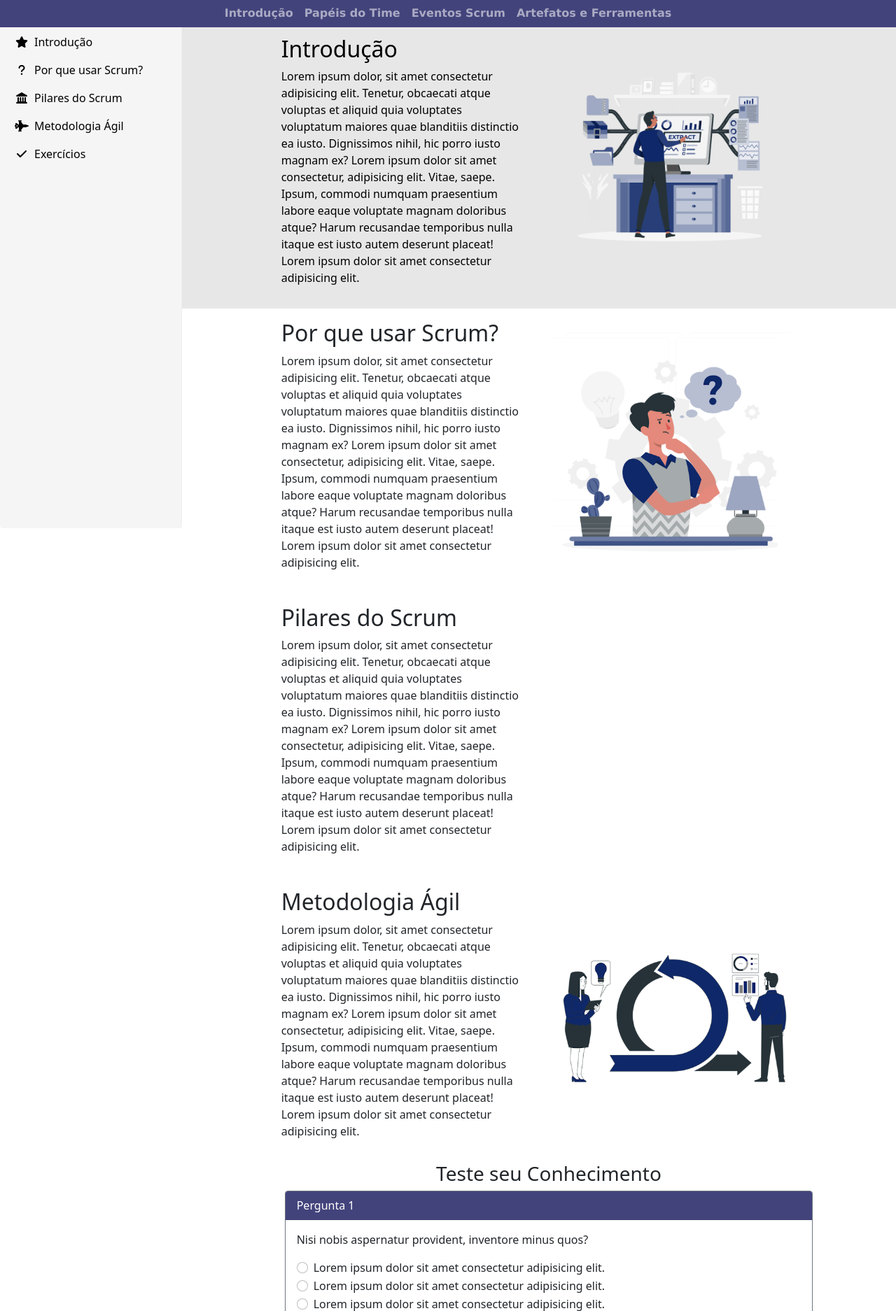
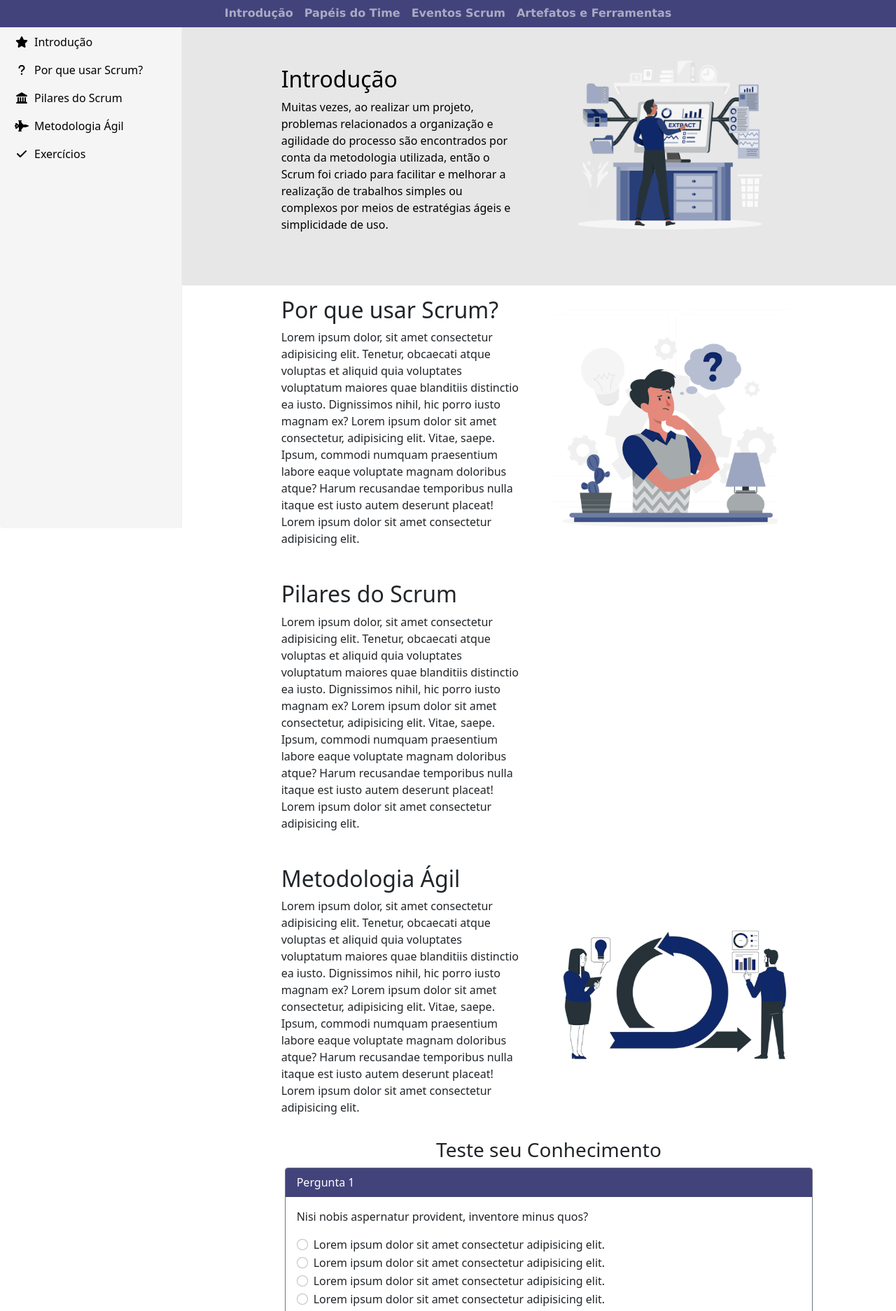
Before and after one commit to Templasan/API---ADS-semestre-1, a Flask app: page /introducao in a window 1280 px wide. Shown: the part 45-1919 px from the top of the page at 70% size. Run offline with Flask 3, Linux system fonts and the light colour scheme; some libraries are stand-ins or nearby versions; grey boxes are pictures that could not be loaded.

Commit message:
Update introducao.html

```diff
--- a/src/templates/introducao.html
+++ b/src/templates/introducao.html
@@ -20,7 +20,7 @@
     <div class="col-lg-5">
         <h2 class="font-weight-light">Introdução</h2>
         <p>
-            Lorem ipsum dolor, sit amet consectetur adipisicing elit. Tenetur, obcaecati atque voluptas et aliquid quia voluptates voluptatum maiores quae blanditiis distinctio ea iusto. Dignissimos nihil, hic porro iusto magnam ex? Lorem ipsum dolor sit amet consectetur, adipisicing elit. Vitae, saepe. Ipsum, commodi numquam praesentium labore eaque voluptate magnam doloribus atque? Harum recusandae temporibus nulla itaque est iusto autem deserunt placeat! Lorem ipsum dolor sit amet consectetur adipisicing elit.
+            Muitas vezes, ao realizar um projeto, problemas relacionados a organização e agilidade do processo são encontrados por conta da metodologia utilizada, então o Scrum foi criado para facilitar e melhorar a realização de trabalhos simples ou complexos por meios de estratégias ágeis e simplicidade de uso.
         </p>
     </div>
     <div class="col-lg-5"><img class="img-fluid rounded pb-4 mb-lg-0" src="/static/images/Ferramentas1.png" alt="..." /></div>
```
